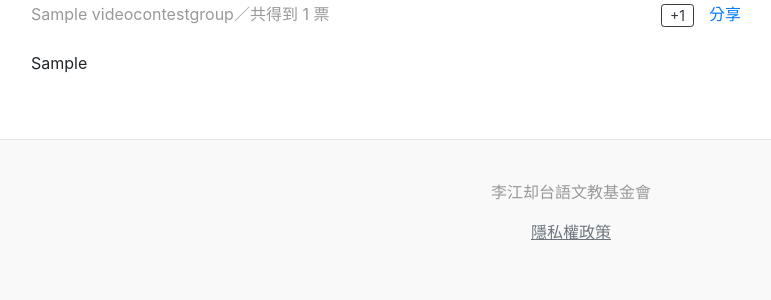
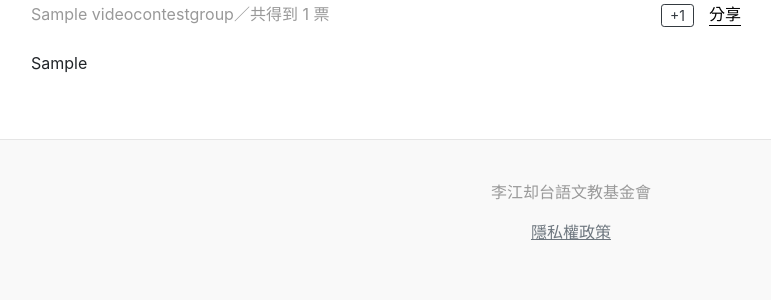
Before and after one commit to LKKTGB/lkkpomia, a Django app: page /posts/1/videos/1 in a window 1280 px wide. Shown: the part 578-878 px from the top of the page, without its empty margins (69-840 px from the left). Run offline with Django 3.2, Linux system fonts and the light colour scheme; tables that the repository leaves empty hold one stand-in row (values such as "Sample post"); some libraries are stand-ins or nearby versions.

Commit message:
Re-style of link in blog post

```diff
--- a/website/static/css/blog.css
+++ b/website/static/css/blog.css
@@ -140,6 +140,12 @@ a:hover {
   max-width: 100%;
   height: auto;
 }
+.blog-post a {
+  color: black;
+  padding-bottom: 1px;
+  border-bottom: 1px solid black;
+  text-decoration: none !important;
+}
 
 /*
  * Sidebar
```
